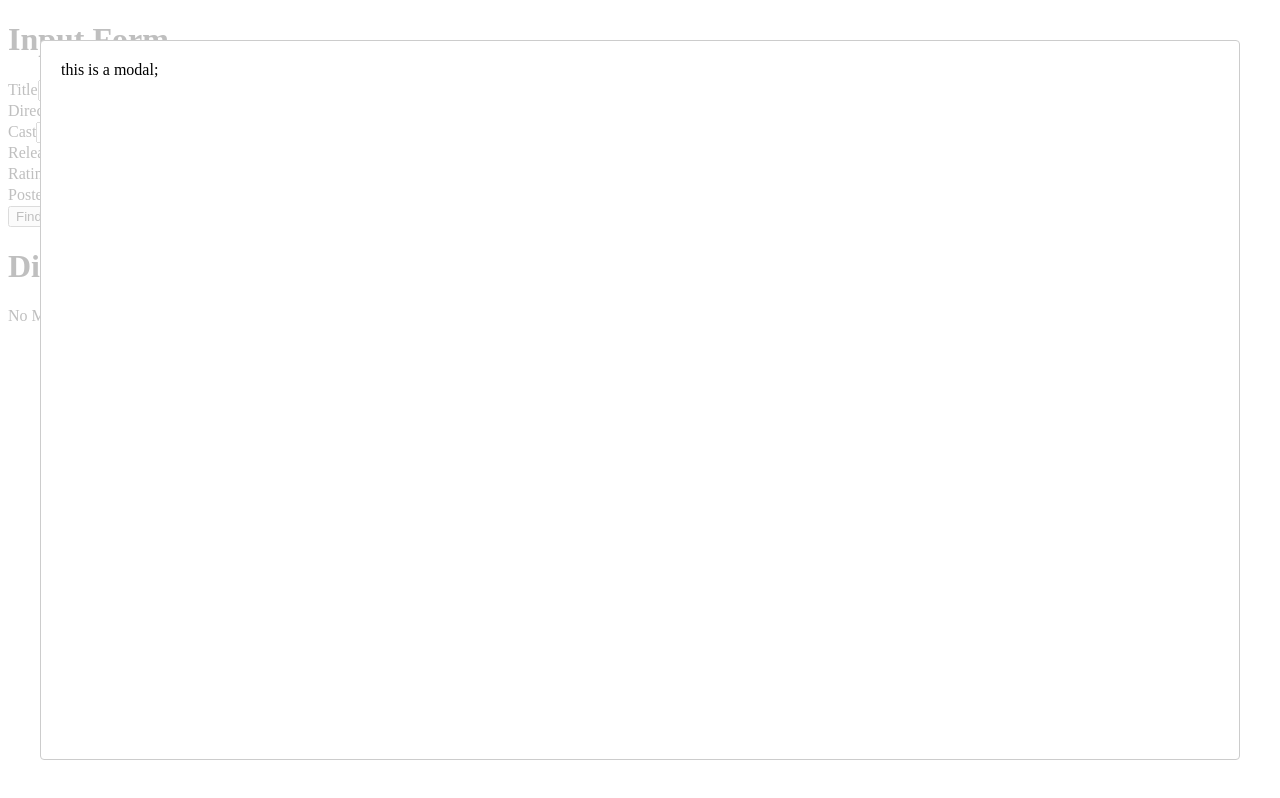
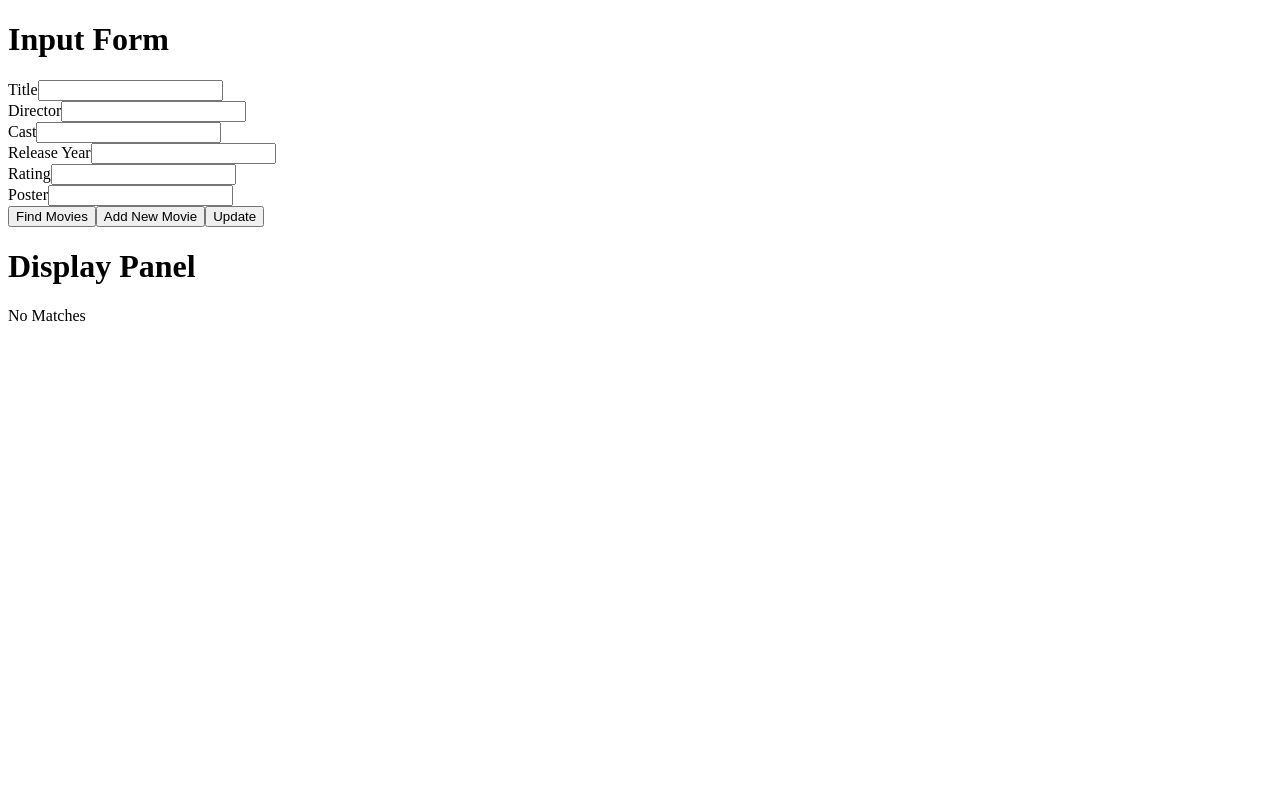
Before and after one commit to thanhquang19/movies-collection, a React (Create React App) app in the folder frontend/: page / in a window 1280 px wide. Built offline with nearby package versions, Linux system fonts and the light colour scheme.

Commit message:
move modal to display panel

```diff
--- a/frontend/src/App.js
+++ b/frontend/src/App.js
@@ -12,7 +12,7 @@ Modal.setAppElement('#root');
 
 function App() {
     const [moviesToDislay, getMoviesToDisplay] = useState([]);
-    const [isModalOpen, getIsModalOpen] = useState(true);
+    // const [isModalOpen, getIsModalOpen] = useState(true);
 
     const findMovies = async (title, director, cast, year, rating, poster) => {
         const searchParam = new URLSearchParams();
@@ -65,7 +65,7 @@ function App() {
     <div>
       <UserInputForm findMovies = {findMovies} addNewMovie = {addNewMovie}/>
       <DisplayPanel movies = {moviesToDislay}/>
-      <MovieModal isModalOpen={isModalOpen}/>
+
     </div>
   )
 }
--- a/frontend/src/Display/DisplayPanel.jsx
+++ b/frontend/src/Display/DisplayPanel.jsx
@@ -1,6 +1,10 @@
 import React from 'react'
 import MovieCard from './MovieCard'
+import Modal from 'react-modal';
+import MovieModal from '../MovieModal/MovieModal';
 
+
+Modal.setAppElement('#root');
 
 export default function DisplayPanel(props) {
 
@@ -14,10 +18,11 @@ export default function DisplayPanel(props) {
           movies.map(movie => <MovieCard movieInfo={movie}/>)
         }
 
+        <MovieModal isModalOpen={true}/>
 
     </div>
     ) :    (
-    <div>
+    <div id='display-panel'>
     <h1>Display Panel</h1>
     No Matches
     </div>  )
--- a/frontend/src/Display/MovieCard.jsx
+++ b/frontend/src/Display/MovieCard.jsx
@@ -3,7 +3,7 @@ import React from 'react'
 export default function MovieCard(props) {
     const movieInfo = props.movieInfo;
   return (
-    <div>
+    <div id = 'movie-card'>
         <img id='poster' src={movieInfo.poster}alt='poster' img/>
         <h3 id='title'>{movieInfo.title}</h3>
         <p id='director'>{movieInfo.director}</p>
```
